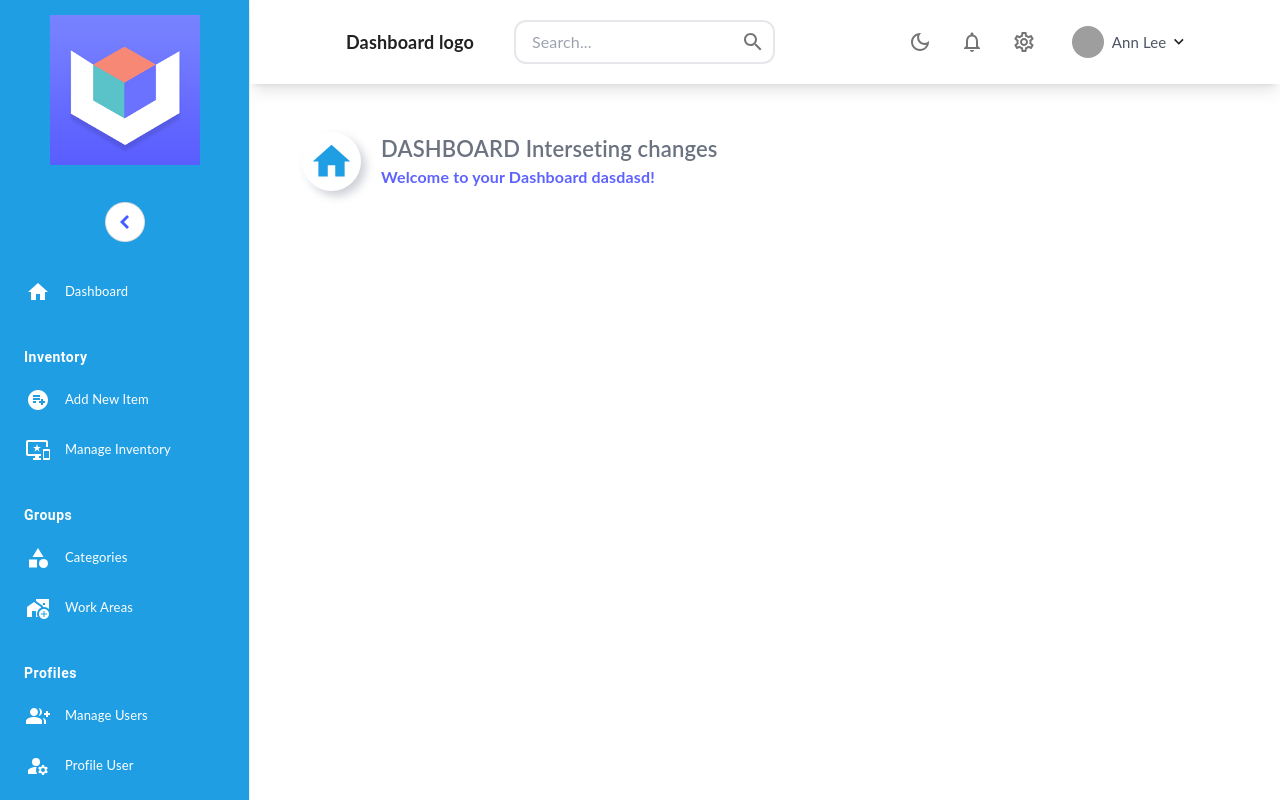
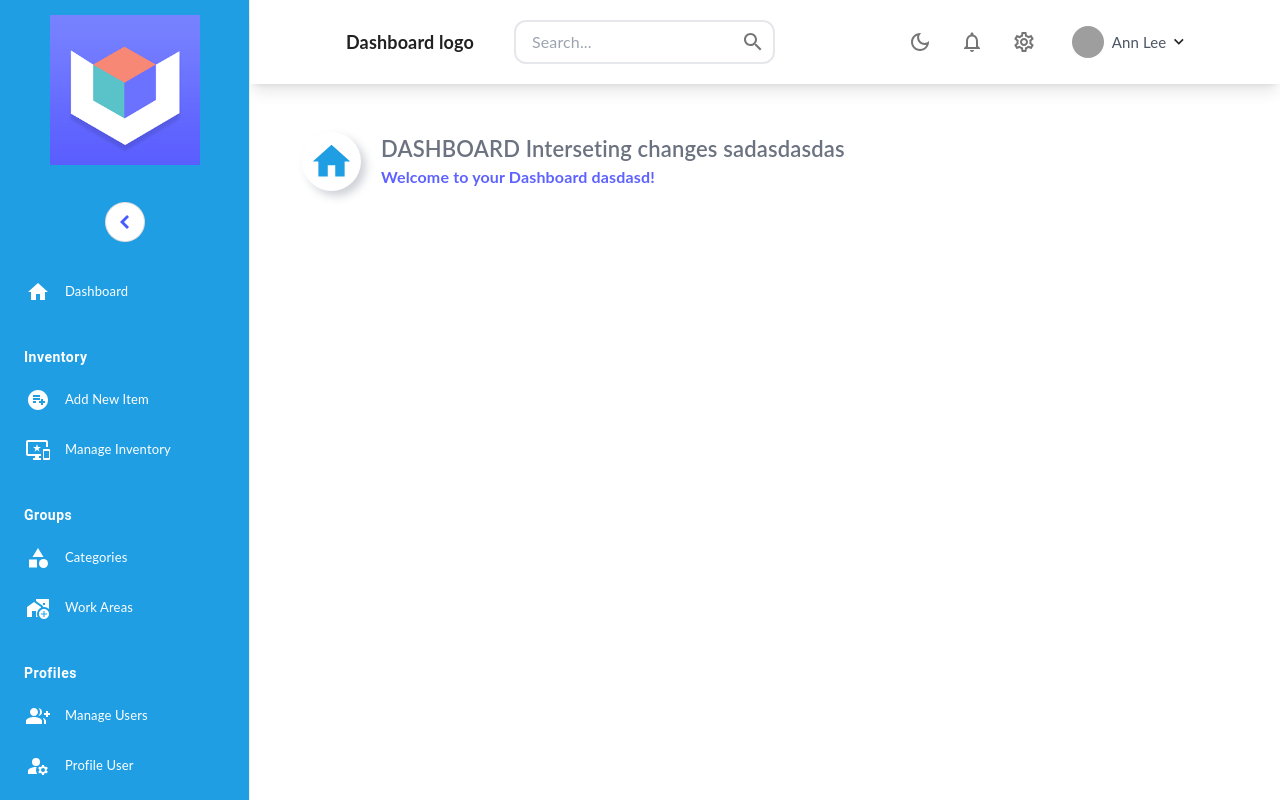
Before and after one commit to EmmanuelHdez/management-inventory-admin, a React (Create React App) app: page / in a window 1280 px wide. Built offline with nearby package versions, Linux system fonts and the light colour scheme; grey boxes are pictures that could not be loaded.

Commit message:
(MINOR) dhjssahjbd

```diff
--- a/src/views/dashboard/index.jsx
+++ b/src/views/dashboard/index.jsx
@@ -6,7 +6,7 @@ export function Dashboard() {
     return (
         <div className="m-[20px]">
             <div className="flex justify-between align-middle">
-                <Heading title="DASHBOARD Interseting changes" subtitle="Welcome to your Dashboard dasdasd!" icon={<HomeIcon className="w-[45px] h-[45px]"/>}/>
+                <Heading title="DASHBOARD Interseting changes sadasdasdas" subtitle="Welcome to your Dashboard dasdasd!" icon={<HomeIcon className="w-[45px] h-[45px]"/>}/>
             </div>
         </div>
     )
```
